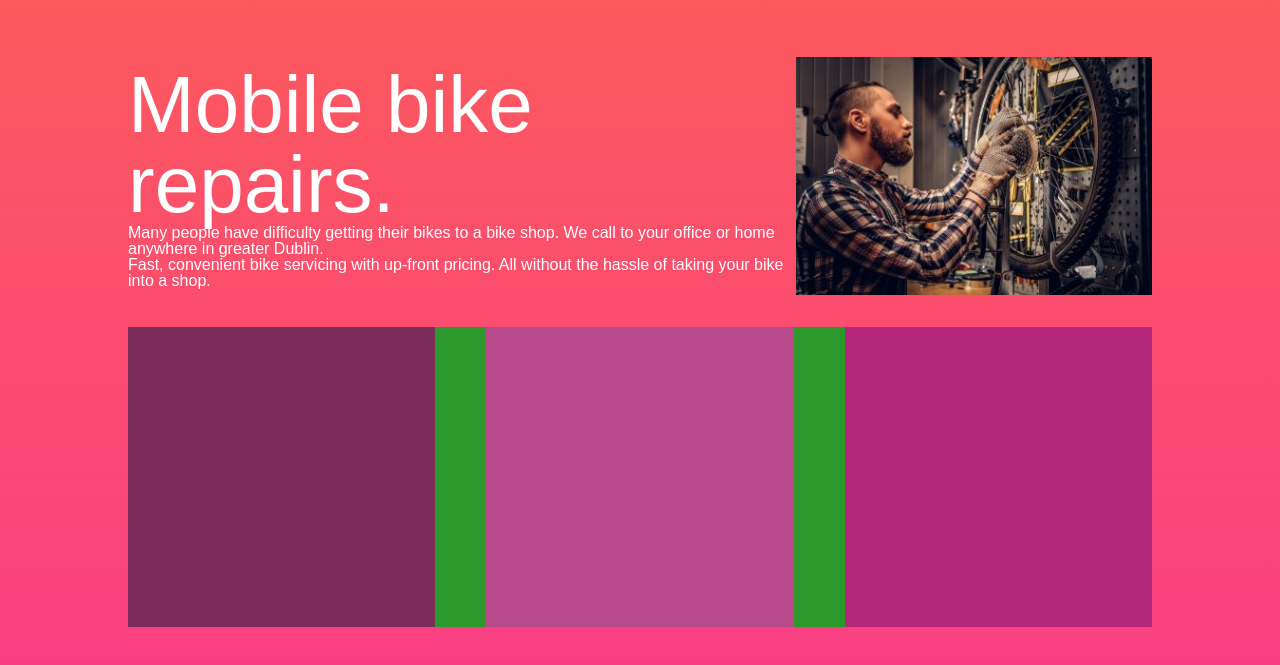
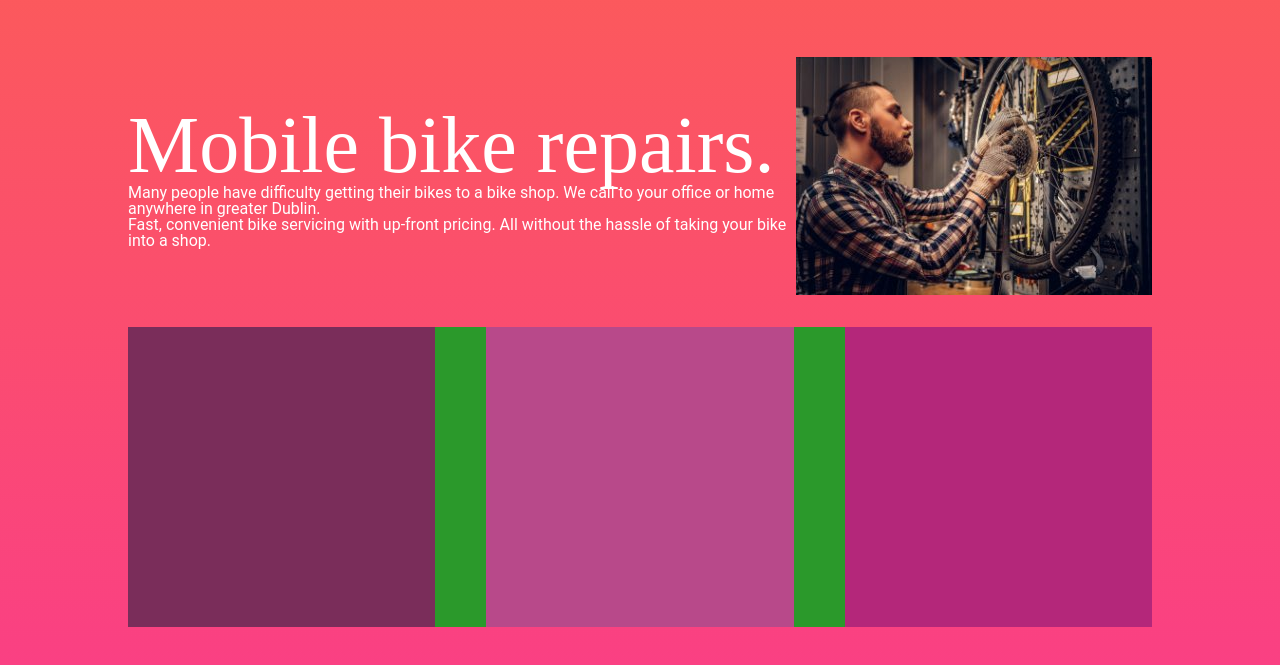
Before and after one commit to katawutuio/roar-bike-repair-web-mockup, a plain HTML site: page index.html in a window 1280 px wide. Shown: the part 135-800 px from the top of the page. Drawn offline with Linux system fonts and the light colour scheme.

Commit message:
choose & install google fonts on your HTML CSS website
- เลือก font size โดยเทียบจาก design

```diff
--- a/style.css
+++ b/style.css
@@ -4,7 +4,7 @@ html {
 
 body {
     background-image: linear-gradient(#FC5E55 , #FA4083);
-    font-family: Arial, Helvetica, sans-serif;
+    font-family: 'Roboto', sans-serif;
     color: white;
 }
 
@@ -65,4 +65,5 @@ main {
 
 h1 {
     font-size: 80px;
+    font-family: 'Playfair Display', serif;
 }
```
